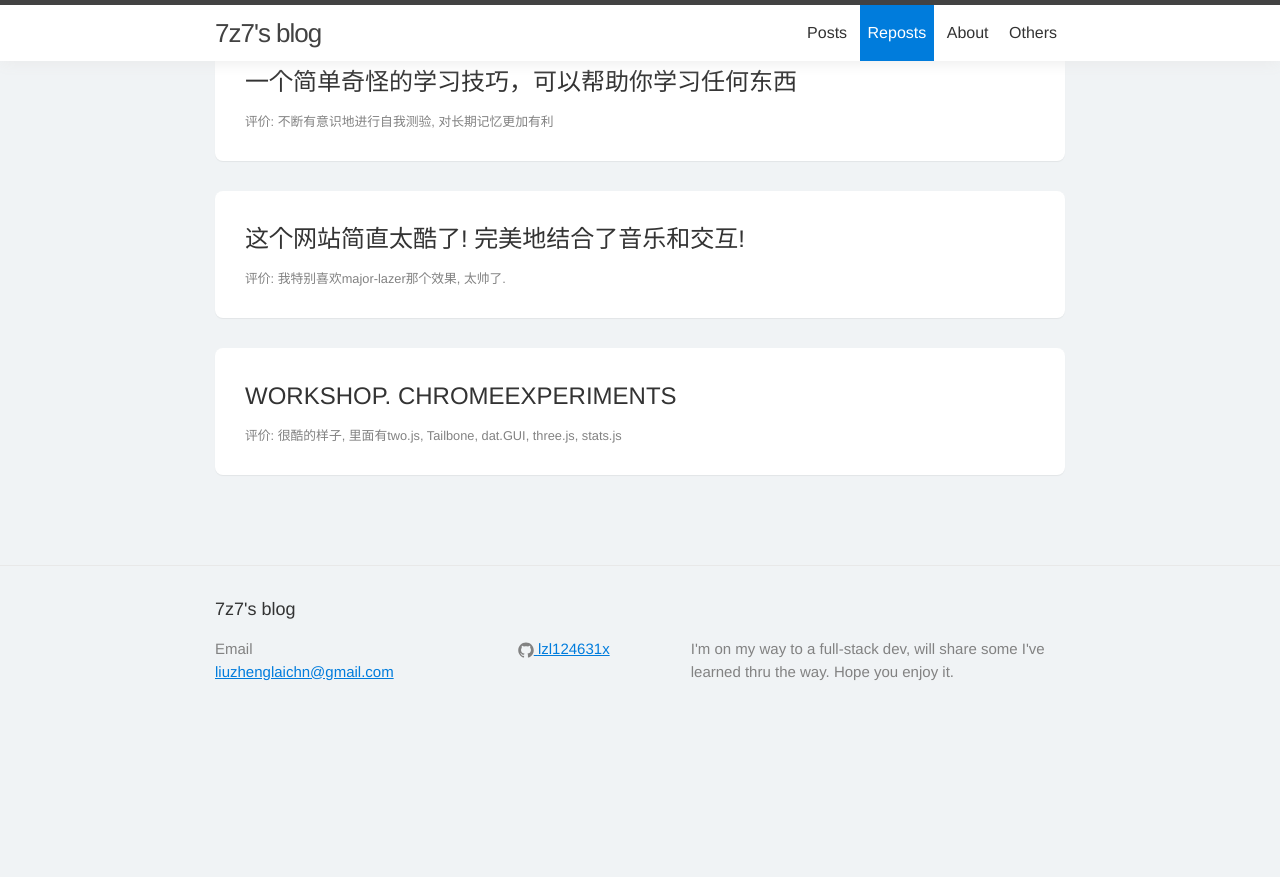
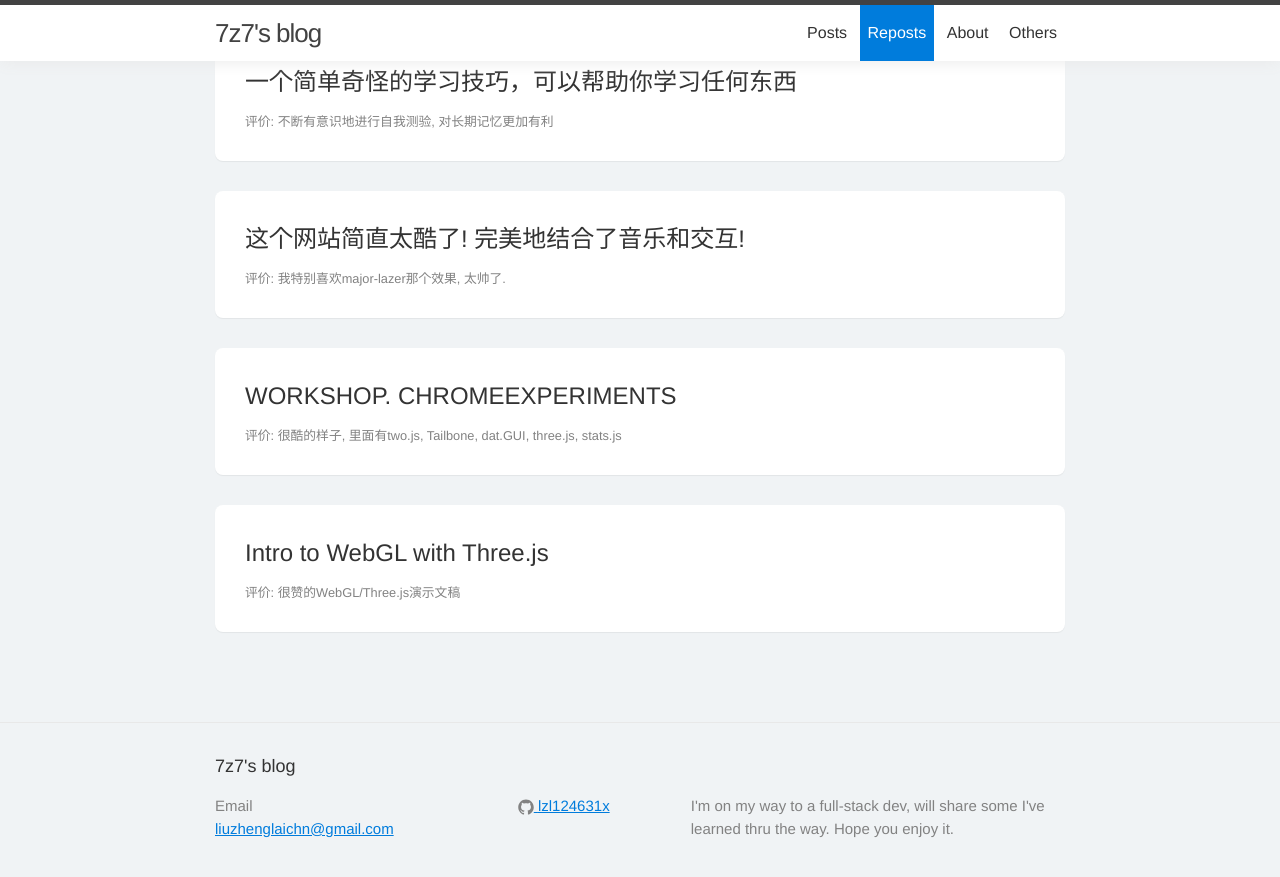
Before and after one commit to lzl124631x/lzl124631x.github.io, a Jekyll site: the page built from reposts.html, in a window 1280 px wide and 900 px high, scrolled down 808 px. Shown: the top 877 px of the window. Built offline with Jekyll 4.4.1, drawn with Linux system fonts in a browser that asks for light colours; before the commit the page ends 1551 px from its top, so only the background shows below that.

Commit message:
added 'Intro to WebGL with Three.js' to reposts

```diff
--- a/_data/reposts.yml
+++ b/_data/reposts.yml
@@ -28,3 +28,7 @@
   - title: WORKSHOP. CHROMEEXPERIMENTS
     url: https://workshop.chromeexperiments.com/
   desc: "很酷的样子, 里面有two.js, Tailbone, dat.GUI, three.js, stats.js"
+- posts:
+  - title: Intro to WebGL with Three.js
+    url: http://davidscottlyons.com/threejs/presentations/frontporch14/
+  desc: "很赞的WebGL/Three.js演示文稿"
```
